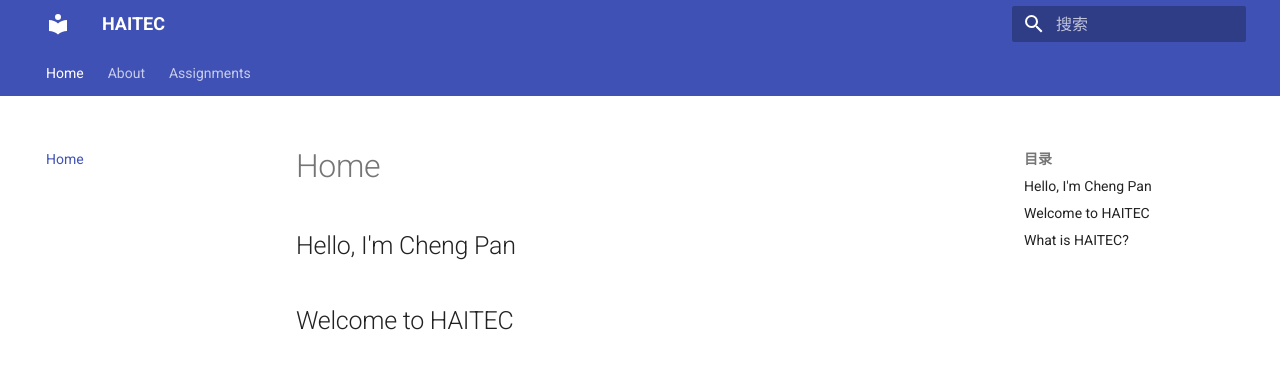
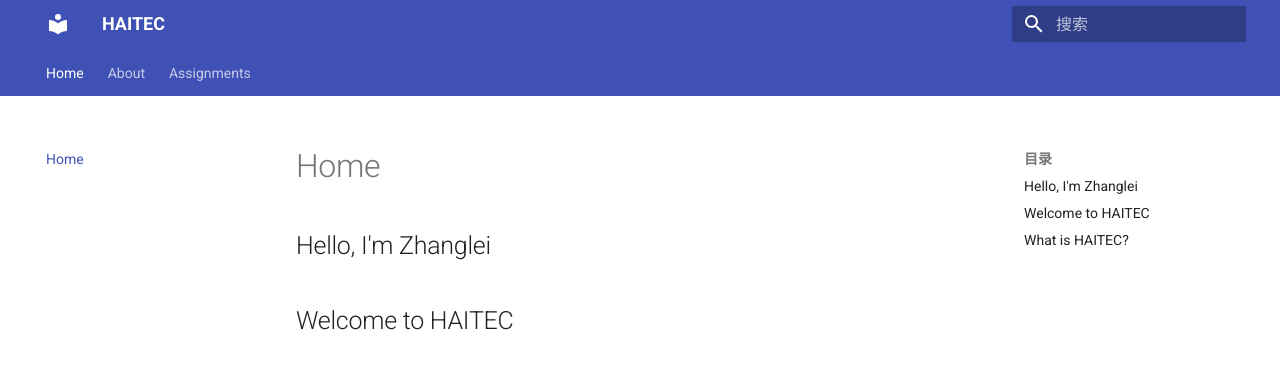
Before and after one commit to zlhnkf-git/Peter-zhanglei, an MkDocs documentation site: the page built from docs/index.md, in a window 1280 px wide and 900 px high. Shown: the top 370 px of the window. Built offline with MkDocs 1.6.1 and Material for MkDocs 9.7.7, drawn with Linux system fonts in a browser that asks for light colours.

Commit message:
change name

```diff
--- a/docs/index.md
+++ b/docs/index.md
@@ -1,6 +1,6 @@
 # Home
 
-## Hello, I'm Cheng Pan
+## Hello, I'm Zhanglei
 ## Welcome to HAITEC
 <img src="images/HAI.png" width="50%" height="50%" align="middle" />
 
```
